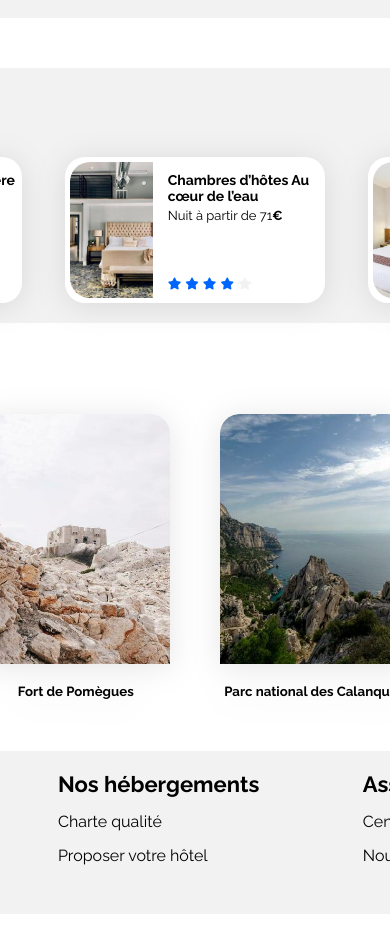
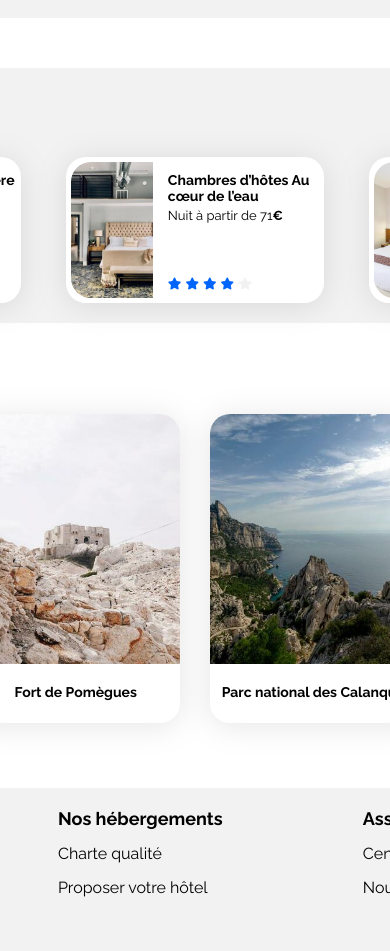
Before and after one commit to inesbssld/Booki, a plain HTML site: page index.html in a window 390 px wide. Shown: the part 1000-1951 px from the top of the page. Before the commit the page ends 1922 px from the top, so only its background shows below. Drawn offline with Linux system fonts and the light colour scheme.

Commit message:
version 2 responsif et lien cliquable ok

```diff
--- a/css/style.css
+++ b/css/style.css
@@ -19,6 +19,7 @@ body {
   display: flex;
   justify-content: center;
   margin-top: 0px;
+  margin-bottom: 0px;
 }
 
 .main-container {
@@ -118,7 +119,6 @@ nav a:hover {
   font-size: 18px;
   font-weight: 700;
   color: #000000;
-
 }
 
 .search button {
@@ -215,10 +215,18 @@ nav a:hover {
   justify-content: space-between;
   align-items: center;
 }
+/*lien carte hebergements
+essai a sur article du coup je change le artciel width à 100%*/
+.hebergements-marseille a.lien-card,
+.hebergements-marseille-bis a.lien-card {
+  width: calc((100% - 90px) / 3);
+  text-decoration: none;
+  color: #000000;
+}
 
 .hebergements-marseille .card,
 .hebergements-marseille-bis .card {
-  width: 31%;
+  width: 100%; /*avant 31%*/
   /*width: 250px;*/
   height: 208px;
   padding: 0px 0px 15px;
@@ -251,15 +259,8 @@ nav a:hover {
 }
 
 .neutral-star {
-color:#f2f2f2;
-  background: #F2F2F2;
-}
-
-@media (max-width: 1135px) {
-  .hebergements-marseille .card img,
-  .hebergements-marseille-bis .card img {
-    height: 114px;
-  }
+  color: #f2f2f2;
+  background: #f2f2f2;
 }
 
 .hebergements-marseille .card-subtitle,
@@ -311,10 +312,10 @@ color:#f2f2f2;
 }
 
 .hebergements h3 a {
-text-decoration: none;
+  text-decoration: none;
   font-weight: 700;
-font-size: 18px;
-color:#000000;
+  font-size: 18px;
+  color: #000000;
 }
 
 /****** Hebergements And Populaires ***********/
@@ -358,8 +359,22 @@ color:#000000;
   border-bottom-left-radius: 20px;
 }
 
+/*lien populaire card*/
+
+.populaires-cards a.lien-populaires-card {
+  width: calc((100% - 90px) / 3);
+  text-decoration: none;
+  color: #000000;
+}
+
+a.lien-populaires-card {
+  text-decoration: none;
+  color: #000000;
+}
+
 .populaires-cards .card-content {
-  width: 67%;
+  /*width: 67%; avant */
+  width: 100%;
   padding-left: 15px;
   display: flex;
   flex-direction: column;
@@ -400,12 +415,24 @@ color:#000000;
   padding-top: 30px;
   gap: 30px;
 }
+
+.activites-content a.lien-description-activites {
+  width: calc((100% - 90px) / 4);
+  text-decoration: none;
+  color: #000000;
+  font-weight: 700;
+  font-size: 16px;
+}
 .description-activites {
   display: flex;
   flex-direction: column;
   justify-content: flex-end;
   padding: 0px;
- width: calc((100% - 90px)/4); /* ça marche !*/
+  width: 100%;
+  /* avant changement lien
+  width: calc((100% - 90px) / 4);
+*/
+
   /* proposition romain
   flex: 1 0 23%;
   */
@@ -417,14 +444,21 @@ color:#000000;
   /*flex: 1 0 0; là c'est bien mais ça bouge le css pour inférieur à 1024px*/
 
   /*width: 23%;*/
-  height: 439px;
+
+  /* height: 439px;*/
   filter: drop-shadow(0px 3px 15px rgba(0, 0, 0, 0.1));
   border-radius: 20px;
+  background-color: white;
+  border-radius: 20px;
+
+  filter: drop-shadow(0px 3px 15px rgba(0, 0, 0, 0.1));
 }
 
 .description-activites h5 {
-  margin-left: 20px;
+  margin-left: 19px;
   margin-top: 20px;
+  font-size: 1em;
+  font-weight: 700;
 }
 
 .description-activites img {
@@ -441,7 +475,7 @@ footer {
   flex-direction: row;
   align-items: flex-start;
   padding: 0px;
-
+  margin-top: 35px;
   width: 100%;
   height: 163px;
 
@@ -452,9 +486,15 @@ footer .infos-sup {
   display: flex;
   flex-direction: column;
   justify-content: flex-start;
-  width: 446px;
+  width: calc((100% / 3));
+  /*width: 446px;*/
   height: 163px;
   padding: 20px;
+}
+
+footer .infos-sup h3 {
+  font-size: 18px;
+  font-weight: 700;
 }
 
 footer .infos-sup a {
@@ -471,6 +511,27 @@ footer .infos-sup a {
 /* Le code ci-dessous correspond à la version responsive uniquement */
 
 /****** Media queries ***********/
+
+@media (max-width: 1210px) {
+  .hebergements-marseille .card img,
+  .hebergements-marseille-bis .card img {
+    height: 114px;
+  }
+  .activites-content a.lien-description-activites {
+    width: calc((100% - 40px) / 4);
+    text-decoration: none;
+    color: #000000;
+    font-weight: 700;
+    font-size: 14px;
+  }
+  .activites-content
+    a.lien-description-activites:nth-child(3)
+    .description-activites
+    h5 {
+    margin-left: 5px;
+  }
+}
+
 /* Medium devices (tablets, less/equal than 1024px) */
 @media (max-width: 1024px) {
   .hebergements-and-populaires {
@@ -492,8 +553,16 @@ footer .infos-sup a {
     justify-content: space-between;
   }
 
+  /*lien populaire card*/
+
+  .populaires-cards a.lien-populaires-card {
+    width: calc((100% - 90px) / 3);
+    text-decoration: none;
+    color: #000000;
+  }
+
   .populaires-cards .card {
-    width: 30%;
+    width: 100%; /*avant 30%*/
   }
 
   .populaires-cards .card-title {
@@ -515,18 +584,27 @@ footer .infos-sup a {
     width: 100%;
     padding: 30px 0px;
   }
+
+  .activites-content a.lien-description-activites {
+    width: calc((100% - 40px) / 4);
+    text-decoration: none;
+    color: #000000;
+    font-weight: 700;
+    font-size: 14px;
+  }
+
   .description-activites {
     display: flex;
     flex-direction: column;
     justify-content: flex-end;
     padding: 0px;
     align-items: center;
-    width: 25%;
+    width: 100%;
     height: auto;
   }
 
   .description-activites img {
-    width: 90%;
+    width: 100%;
     height: 250px;
   }
 
--- a/index.html
+++ b/index.html
@@ -6,6 +6,7 @@
     <title>Booki</title>
     <link rel="preconnect" href="https://fonts.googleapis.com" />
     <link rel="preconnect" href="https://fonts.gstatic.com" crossorigin />
+    <!--<link rel="shortcut-icon" href=""> pour rajouter images favicon -->
     <link
       href="https://fonts.googleapis.com/css2?family=Raleway:wght@400;500;700&display=swap"
       rel="stylesheet"
@@ -86,11 +87,15 @@
             <h2 class="section-title">Hébergements à Marseille</h2>
 
             <div class="hebergements-marseille">
+              <a href="#" class="lien-card">
+                <!--essai a sur article-->
                 <article class="card">
                   <img
                     src="./images/hebergements/fred-kleber.jpg"
                     alt="Image de la chambre de l'hôtel du Port montrant un lit"
                   />
+                  <!--test lien sur la div card-content avec card-lien dans le css -->
+
                   <div class="card-content">
                     <div class="card-txt">
                       <h3 class="card-title">Hôtel du Port</h3>
@@ -111,7 +116,9 @@
                       <span class="sr-only">Note de 4 sur 5</span>
                     </div>
                   </div>
-              </article>
+                </article></a
+              >
+              <a href="#" class="lien-card">
                 <article class="card">
                   <img
                     src="./images/hebergements/febrian-zakaria.jpg"
@@ -136,7 +143,9 @@
                       <span class="sr-only">Note de 4 sur 5</span>
                     </div>
                   </div>
-              </article>
+                </article></a
+              >
+              <a href="#" class="lien-card">
                 <article class="card">
                   <img
                     src="./images/hebergements/reisetopia.jpg"
@@ -161,7 +170,8 @@
                       <span class="sr-only">Note de 4 sur 5</span>
                     </div>
                   </div>
-              </article>
+                </article></a
+              >
             </div>
 
             <!-- je crée une 2eme div mais l'autre solution on met tout à la suite et on calcule une hauteur pour
@@ -169,6 +179,7 @@
               dans ce cas on supprime tous les bis dans le css-->
 
             <div class="hebergements-marseille-bis">
+              <a href="#" class="lien-card">
                 <article class="card">
                   <img
                     src="./images/hebergements/annie-spratt.jpg"
@@ -193,7 +204,9 @@
                       <span class="sr-only">Note de 4 sur 5</span>
                     </div>
                   </div>
-              </article>
+                </article></a
+              >
+              <a href="#" class="lien-card">
                 <article class="card">
                   <img
                     src="./images/hebergements/marcus-loke.jpg"
@@ -218,7 +231,9 @@
                       <span class="sr-only">Note de 4 sur 5</span>
                     </div>
                   </div>
-              </article>
+                </article></a
+              >
+              <a href="#" class="lien-card">
                 <article class="card">
                   <img
                     src="./images/hebergements/nicate-lee.jpg"
@@ -243,7 +258,8 @@
                       <span class="sr-only">Note de 4 sur 5</span>
                     </div>
                   </div>
-              </article>
+                </article></a
+              >
             </div>
 
             <h3><a href="#">Afficher Plus</a></h3>
@@ -256,6 +272,7 @@
               <i class="fa-solid fa-chart-line" aria-hidden="true"></i>
             </div>
             <div class="populaires-cards">
+              <a href="#" class="lien-populaires-card">
                 <article class="card">
                   <img
                     src="./images/hebergements/emile-guillemot.jpg"
@@ -280,7 +297,9 @@
                       <span class="sr-only">Note de 4 sur 5</span>
                     </div>
                   </div>
-              </article>
+                </article></a
+              >
+              <a href="#" class="lien-populaires-card">
                 <article class="card">
                   <img
                     src="./images/hebergements/aw-creative.jpg"
@@ -307,7 +326,9 @@
                       <span class="sr-only">Note de 4 sur 5</span>
                     </div>
                   </div>
-              </article>
+                </article></a
+              >
+              <a href="#" class="lien-populaires-card">
                 <article class="card">
                   <img
                     src="./images/hebergements/febrian-zakaria2.jpg"
@@ -332,7 +353,8 @@
                       <span class="sr-only">Note de 4 sur 5</span>
                     </div>
                   </div>
-              </article>
+                </article></a
+              >
             </div>
           </section>
         </div>
@@ -341,34 +363,45 @@
             <h2 class="section-title">Activités à Marseille</h2>
           </div>
           <div class="activites-content">
+            <a href="#" class="lien-description-activites">
               <article class="description-activites">
                 <img
                   src="images/activites/reno-laithienne.jpg"
                   alt="Photo du Vieux-Port"
                 />
                 <h5>Vieux-Port</h5>
-            </article>
+              </article></a
+            >
+
+            <a href="#" class="lien-description-activites">
               <article class="description-activites">
                 <img
                   src="images/activites/paul-hermann.jpg"
                   alt="Photo du Fort de Pomègues"
                 />
                 <h5>Fort de Pomègues</h5>
-            </article>
+              </article></a
+            >
+
+            <a href="#" class="lien-description-activites">
               <article class="description-activites">
                 <img
                   src="images/activites/kilyan-sockalingum.jpg"
                   alt="Photo du Parc national des Calanques"
                 />
                 <h5>Parc national des Calanques</h5>
-            </article>
+              </article></a
+            >
+
+            <a href="#" class="lien-description-activites">
               <article class="description-activites">
                 <img
                   src="images/activites/florian-wehde.jpg"
                   alt="Photo de Notre-Dame-de-La-Garde"
                 />
                 <h5>Notre-Dame-de-La-Garde</h5>
-            </article>
+              </article></a
+            >
           </div>
         </section>
       </main>
```
Lines whose indentation alone changed are shown as unchanged.
